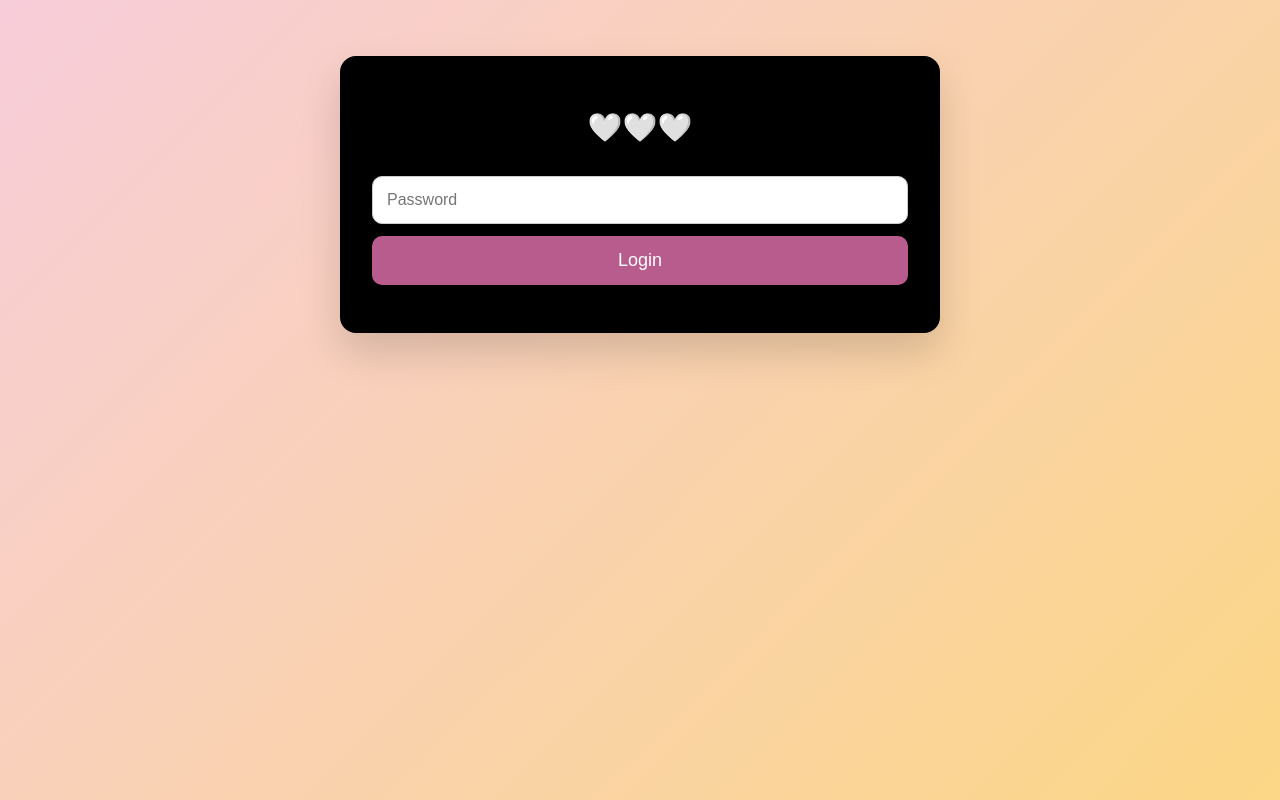
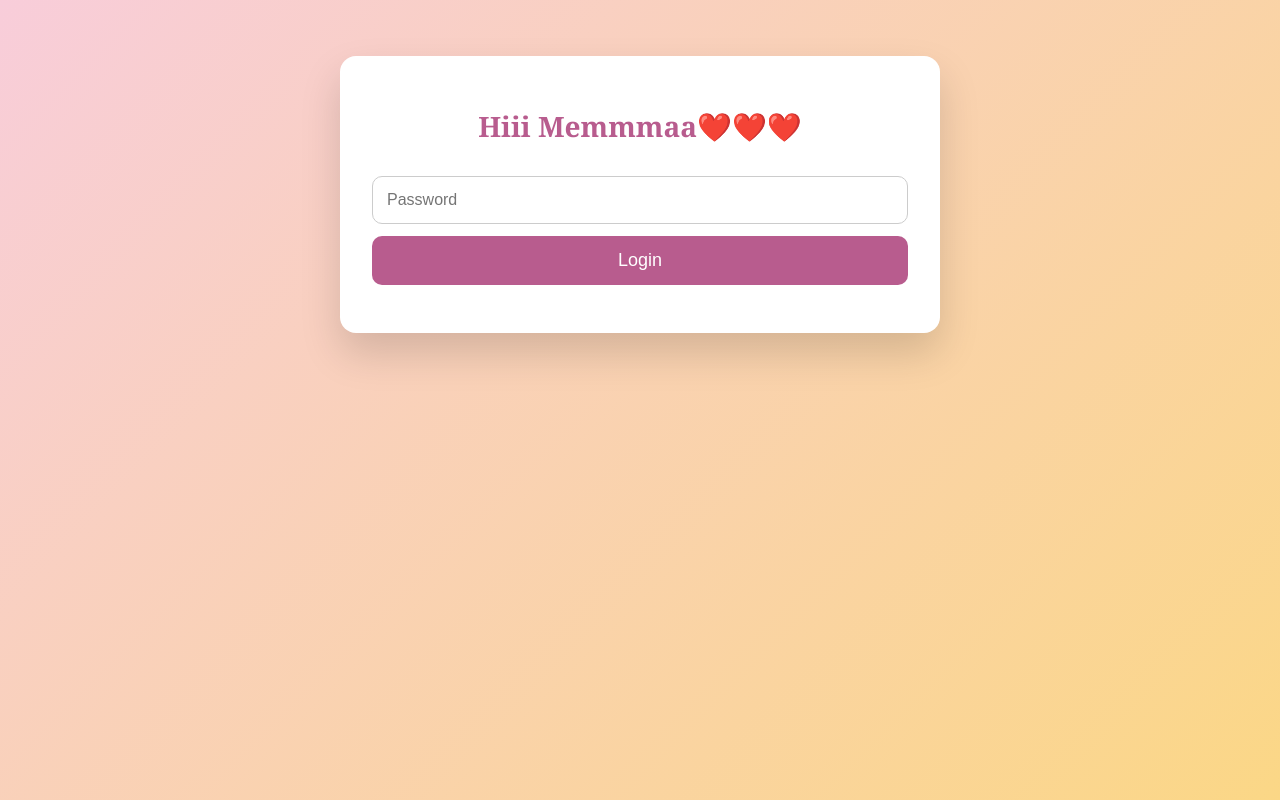
Before and after one commit to hashemalkhatib8613-afk/for-her, a plain HTML site: page index.html in a window 1280 px wide. Drawn offline with Linux system fonts and the light colour scheme.

Commit message:
Update index.html

```diff
--- a/index.html
+++ b/index.html
@@ -8,10 +8,10 @@
   <link rel="stylesheet" href="style.css">
 </head>
 <body>
-  <div style="background-color: black;" class="container">
+  <div class="container">
 
 <form onsubmit="return login()">
-      <h1>🤍🤍🤍</h1>
+   <h1>Hiii Memmmaa❤️❤️❤️</h1>
           <input type="password" id="password" placeholder="Password" required>
       <button type="submit">Login</button>
       <p id="error" class="error"></p>
```
